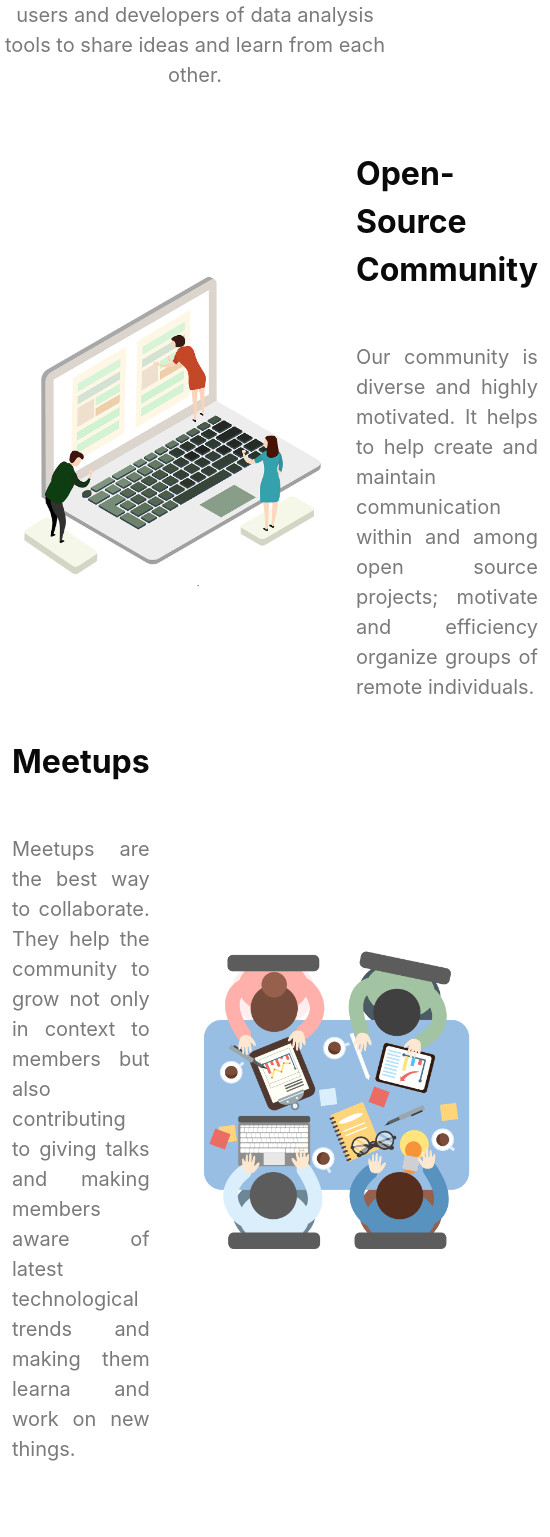
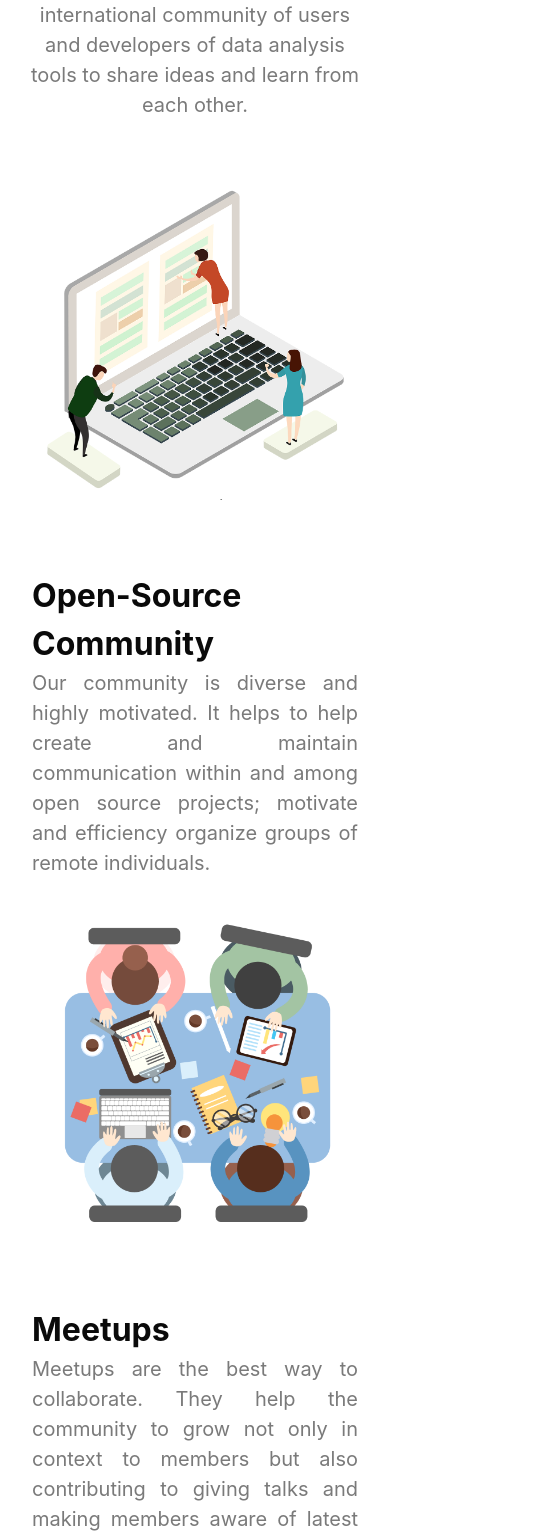
Before and after one commit to PyData-Jalandhar/PyData-Website, a React (Create React App) app: page / in a window 390 px wide. Shown: the part 1080-2617 px from the top of the page, 550 px wide, since content can reach past the window. Built offline with nearby package versions, Linux system fonts and the light colour scheme.

Commit message:
responsive

```diff
--- a/src/common/TeamsCard/index.js
+++ b/src/common/TeamsCard/index.js
@@ -3,6 +3,7 @@ import styled from "styled-components";
 import "./index.scss";
 
 const Card = styled.div`
+  padding: 2px;
   border-radius: 10px;
   margin: 33px 0px;
 `;
--- a/src/components/AboutUs.js
+++ b/src/components/AboutUs.js
@@ -12,7 +12,7 @@ const Space = styled.div`
   width: 100%;
 `;
 
-const AboutSections = styled.div`
+const AboutSection1 = styled.div`
   max-width: 900px;
   margin: 0 auto;
   display: flex;
@@ -26,29 +26,55 @@ const AboutSections = styled.div`
   @media (min-width: 1680px) {
     min-width: 1200px;
   }
+  @media (max-width: 768px) {
+    margin: 0 20px;
+    display: flex;
+    flex-direction: column;
+  }
 `;
 
+const AboutSection2 = styled.div`
+  max-width: 900px;
+  margin: 0 auto;
+  display: flex;
+  justify-content: space-between;
+  @media (min-width: 1200px) {
+    min-width: 1000px;
+  }
+  @media (min-width: 1440px) {
+    min-width: 1100px;
+  }
+  @media (min-width: 1680px) {
+    min-width: 1200px;
+  }
+  @media (max-width: 768px) {
+    margin: 0 20px;
+    display: flex;
+    flex-direction: column-reverse;
+  }
+`;
 const ImageOne = styled.div`
   background-image: url(${PictureOne});
   background-size: cover;
   height: 20rem;
   width: 20rem;
-  @media only screen and (max-width:768px) {
+  @media only screen and (max-width: 768px) {
     display: block;
     margin-left: auto;
     margin-right: auto;
-    }
+  }
 `;
 
 const ImageTwo = styled.div`
   background-image: url(${PictureTwo});
   background-size: cover;
   height: 20rem;
-  width: 20rem;@media only screen and (max-width:768px) {
+  width: 20rem;
+  @media only screen and (max-width: 768px) {
     display: block;
     margin-left: auto;
     margin-right: auto;
-    }
+  }
 `;
 
 export default class AboutUs extends React.Component {
@@ -58,27 +84,27 @@ export default class AboutUs extends React.Component {
         <div class=" column has-text-centered">
           <Heading className="is-size-2 has-text-black">About Us</Heading>
         </div>
-        <AboutSections className="has-text-centered">
+        <AboutSection1 className="has-text-centered">
           <p className="is-size-5 has-text-grey">
             PyData is an educational program of NumFOCUS, a non-profit
             organization in the United States. PyData provides a forum for the
             international community of users and developers of data analysis
             tools to share ideas and learn from each other.
           </p>
-        </AboutSections>
+        </AboutSection1>
 
         <Space className="columns" />
 
-        <AboutSections className="columns is-vcentered">
+        <AboutSection1 className="columns is-vcentered">
           <div className="column is-5">
             <ImageOne />
           </div>
           <div className="column is-7 has-text-justified">
+            <br />
+            <br />
             <h2 className="is-size-3 has-text-weight-bold has-text-black">
               Open-Source Community
             </h2>
-            <br />
-            <br />
             <h3 className="is-size-5 has-text-grey">
               Our community is diverse and highly motivated. It helps to help
               create and maintain communication within and among open source
@@ -86,15 +112,17 @@ export default class AboutUs extends React.Component {
               individuals.
             </h3>
           </div>
-        </AboutSections>
+        </AboutSection1>
 
-        <AboutSections className="columns is-vcentered">
+        <AboutSection2
+          className="columns is-vcentered"
+        >
           <div className="column is-7 has-text-justified">
+            <br />
+            <br />
             <h2 className="is-size-3 has-text-weight-bold has-text-black">
               Meetups
             </h2>
-            <br />
-            <br />
             <h3 className="is-size-5 has-text-grey">
               Meetups are the best way to collaborate. They help the community
               to grow not only in context to members but also contributing to
@@ -103,9 +131,9 @@ export default class AboutUs extends React.Component {
             </h3>
           </div>
           <div className="column is-5">
-            <ImageTwo className="is-pulled-right"/>
+            <ImageTwo className="is-pulled-right" />
           </div>
-        </AboutSections>
+        </AboutSection2>
       </section>
     );
   }
--- a/src/components/Header.js
+++ b/src/components/Header.js
@@ -5,8 +5,8 @@ import Picture from '../assets/logo2.png'
 const Logo = styled.div`
   background-image: url(${Picture});
   background-size: cover;
-  height: 70px;
-  width: 150px;
+  height: 55px;
+  width: 125px;
 `;
 
 const Navbar = styled.nav`
@@ -15,7 +15,7 @@ const Navbar = styled.nav`
 `;
 
 const Text = styled.a`
-  font-size: 17px;
+  font-size: 16px;
 `;
 
 const Link = styled.a`
@@ -85,7 +85,7 @@ export default class Header extends React.Component {
               className="navbar-menu"
               style={{ float: "right" }}
             >
-              <div className="navbar-end">
+              <div className="navbar-start">
                 <Text className="navbar-item" style={{ color }} href="#home">
                   Home
                 </Text>
--- a/src/components/Team.js
+++ b/src/components/Team.js
@@ -22,10 +22,13 @@ const Heading = styled.p`
 `;
 
 const CardContainer = styled.div`
-  margin: 0 auto;
+  margin: 0 10px;
   display: flex;
   justify-content: space-between;
   flex-wrap: wrap;
+  @media (max-width: 781px) {
+    justify-content: space-around;
+  }
 `;
 
 const MEMBERS_DATA = [
```
